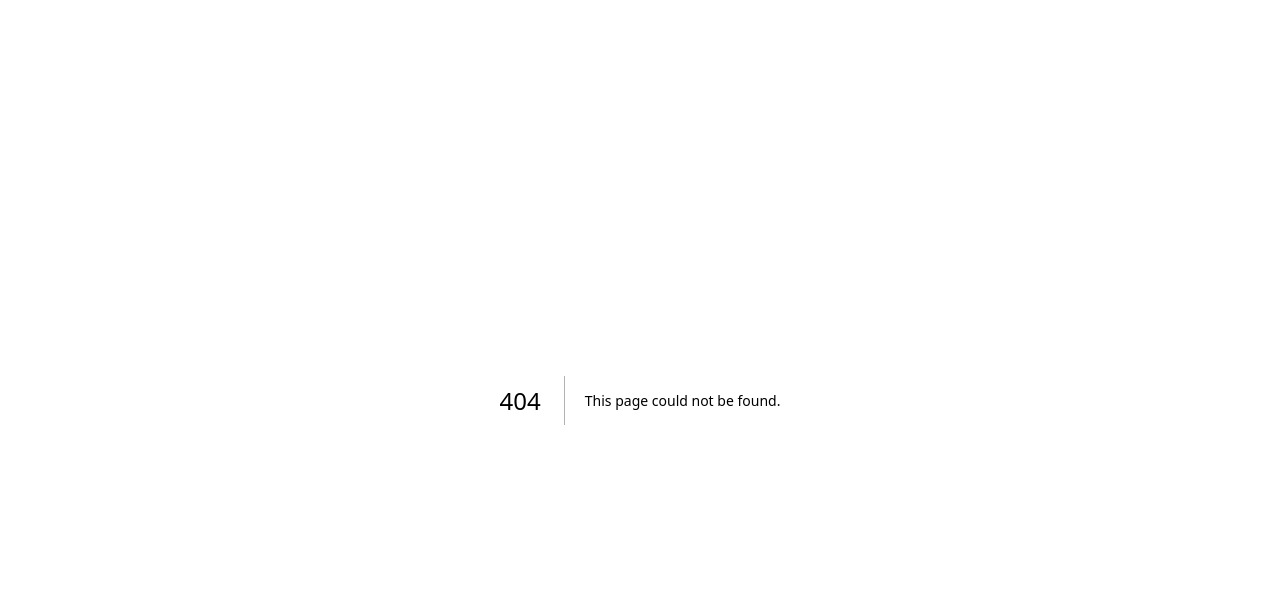
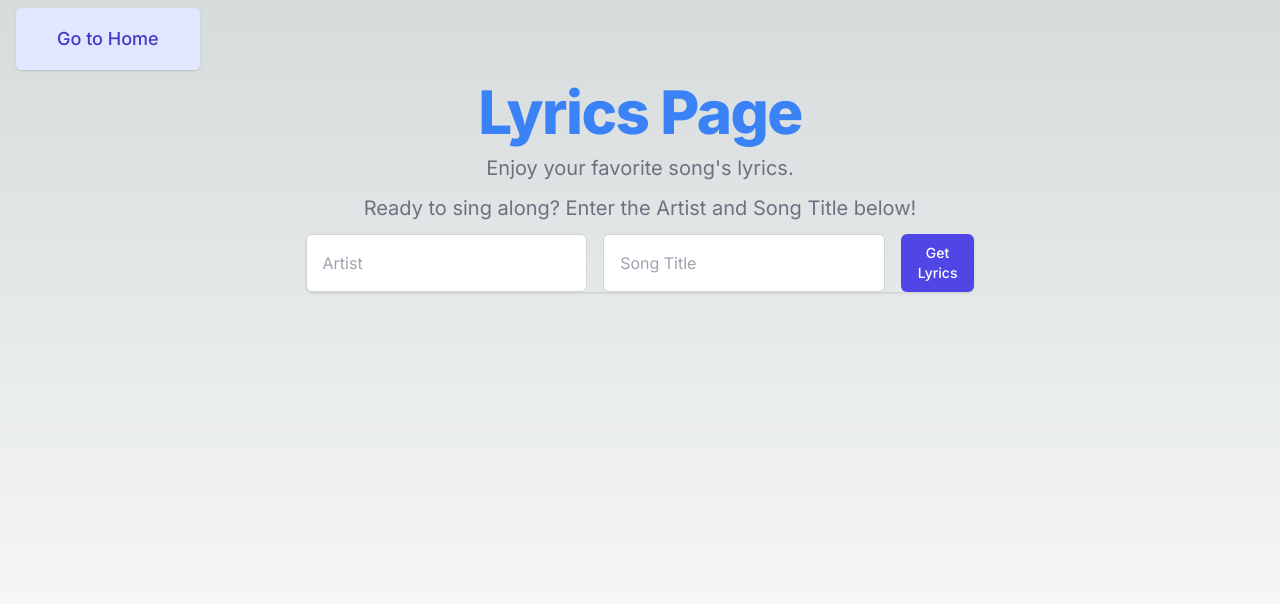
Before and after one commit to maecison/tune-finder-project, a Next.js app: page /lyrics-page in a window 1280 px wide. Before the commit this address had no page. Shown: the top 604 px of the page. Built offline with nearby package versions, Linux system fonts and the light colour scheme.

Commit message:
Lyrics page can now be accessed.

```diff
--- /dev/null
+++ b/app/_components/LyricsContainer.js
@@ -0,0 +1,39 @@
+import { useState } from 'react';
+import LyricsPage from './LyricsPage';
+import { useClient } from 'next/client';
+
+const LyricsContainer = () => {
+  useClient();
+
+  const [lyrics, setLyrics] = useState('');
+  const [artist, setArtist] = useState('');
+  const [song, setSong] = useState('');
+
+  const handleArtistChange = (event) => {
+    setArtist(event.target.value);
+  };
+
+  const handleSongChange = (event) => {
+    setSong(event.target.value);
+  };
+
+  const handleSubmit = async (event) => {
+    event.preventDefault();
+    const response = await fetch(`https://api.lyrics.ovh/v1/${artist}/${song}`);
+    const data = await response.json();
+    setLyrics(data.lyrics);
+  };
+
+  return (
+    <LyricsPage
+      lyrics={lyrics}
+      artist={artist}
+      song={song}
+      handleArtistChange={handleArtistChange}
+      handleSongChange={handleSongChange}
+      handleSubmit={handleSubmit}
+    />
+  );
+};
+
+export default LyricsContainer;
--- /dev/null
+++ b/app/_components/LyricsPage.js
@@ -0,0 +1,27 @@
+const LyricsPage = ({ lyrics, artist, song, handleArtistChange, handleSongChange, handleSubmit }) => {
+  return (
+    <div>
+      <form onSubmit={handleSubmit} className="flex space-x-4 mb-3">
+        <input
+          type="text"
+          value={artist}
+          onChange={handleArtistChange}
+          placeholder="Artist"
+          className="w-full px-4 py-2 border border-gray-300 rounded-md"
+        />
+        <input
+          type="text"
+          value={song}
+          onChange={handleSongChange}
+          placeholder="Song Title"
+          className="w-full px-4 py-2 border border-gray-300 rounded-md"
+        />
+        <button type="submit" className="px-8 py-3 border border-transparent text-base font-medium rounded-md text-white bg-indigo-600 hover:bg-indigo-700 md:py-2 md:text-sm md:px-4">Get Lyrics</button>
+      </form>
+
+      <p className="text-gray-500">{lyrics}</p>
+    </div>
+  );
+};
+
+export default LyricsPage;
--- a/app/components/LyricsPage.js
+++ /dev/null
@@ -1,40 +0,0 @@
-import { useState } from 'react';
-
-const LyricsPage = () => {
-  const [lyrics, setLyrics] = useState('');
-  const [artist, setArtist] = useState('');
-  const [song, setSong] = useState('');
-
-  const handleSubmit = async (event) => {
-    event.preventDefault();
-    const response = await fetch(`https://api.lyrics.ovh/v1/${artist}/${song}`);
-    const data = await response.json();
-    setLyrics(data.lyrics);
-  };
-
-  return (
-    <div>
-      <h1>Lyrics</h1>
-
-      <form onSubmit={handleSubmit}>
-        <input
-          type="text"
-          value={artist}
-          onChange={(e) => setArtist(e.target.value)}
-          placeholder="Artist"
-        />
-        <input
-          type="text"
-          value={song}
-          onChange={(e) => setSong(e.target.value)}
-          placeholder="Song Title"
-        />
-        <button type="submit">Get Lyrics</button>
-      </form>
-
-      <p>{lyrics}</p>
-    </div>
-  );
-};
-
-export default LyricsPage;
--- /dev/null
+++ b/app/lyrics-page/page.js
@@ -0,0 +1,36 @@
+import Link from "next/link";
+import LyricsPage from '../_components/LyricsPage.js';
+
+export default function Lyrics() {
+  return (
+    <div className="flex flex-col items-start justify-start min-h-screen py-2 px-4 w-full">
+      <div className="rounded-md shadow sm:flex mb-3">
+        <div>
+          <Link href="/">
+            <button className="w-full flex items-center justify-center px-8 py-3 border border-transparent text-base font-medium rounded-md text-indigo-700 bg-indigo-100 hover:bg-indigo-200 md:py-4 md:text-lg md:px-10">
+              Go to Home
+            </button>
+          </Link>
+        </div>
+      </div>
+
+      <div className="text-center mx-auto">
+        <h1 className="text-4xl tracking-tight font-extrabold text-blue-500 sm:text-5xl md:text-6xl">
+          Lyrics Page
+        </h1>
+
+        <p className="mt-3 max-w-md mx-auto text-base text-gray-500 sm:text-lg md:mt-3 md:text-xl md:max-w-3xl">
+          Enjoy your favorite song's lyrics.
+        </p>
+
+        <p className="mt-3 mb-3 max-w-md mx-auto text-base text-gray-500 sm:text-lg md:mt-3 md:text-xl md:max-w-3xl">
+          Ready to sing along? Enter the Artist and Song Title below!
+        </p>
+
+        <div className="rounded-md shadow mt-3">
+          <LyricsPage />
+        </div>
+      </div>
+    </div>
+  );
+}
--- a/app/lyricspage/lyrics.js
+++ /dev/null
@@ -1,38 +0,0 @@
-import Link from "next/link";
-import LyricsPage from '../../components/LyricsPage';
-
-export default function Lyrics() {
-  return (
-    <div className="flex flex-col items-center justify-center min-h-screen py-2">
-      <div className="text-center">
-        <h1 className="text-4xl tracking-tight font-extrabold text-blue-500 sm:text-5xl md:text-6xl">
-          Lyrics Page
-        </h1>
-
-        <p className="mt-3 max-w-md mx-auto text-base text-gray-500 sm:text-lg md:mt-3 md:text-xl md:max-w-3xl">
-          Enjoy your favorite song's lyrics.
-        </p>
-
-        <div className="mt-5 sm:mt-8 sm:flex sm:justify-center lg:justify-start items-center">
-          <div className="rounded-md shadow sm:flex mb-3">
-            <div>
-              <Link href="/page">
-                <button className="w-full flex items-center justify-center px-8 py-3 border border-transparent text-base font-medium rounded-md text-indigo-700 bg-indigo-100 hover:bg-indigo-200 md:py-4 md:text-lg md:px-10">
-                  Go to Home
-                </button>
-              </Link>
-            </div>
-          </div>
-
-          <p className="mt-3 mb-3 max-w-md mx-auto text-base text-gray-500 sm:text-lg md:mt-3 md:text-xl md:max-w-3xl">
-            Ready to sing along? Enter the Artist and Song Title below!
-          </p>
-
-          <div className="rounded-md shadow mt-3">
-            <LyricsPage />
-          </div>
-        </div>
-      </div>
-    </div>
-  );
-}
--- a/app/page.js
+++ b/app/page.js
@@ -20,7 +20,7 @@ export default function Home() {
         <div className="mt-5 sm:mt-8 sm:flex sm:flex-col sm:justify-center lg:justify-start items-center">
           <div className="rounded-md shadow sm:flex mb-3">
             <div className="sm:mr-3">
-              <Link href="/song-details">
+              <Link href="/song-details-page">
                 <button className="w-full flex items-center justify-center px-8 py-3 border border-transparent text-base font-medium rounded-md text-indigo-700 bg-indigo-100 hover:bg-indigo-200 md:py-4 md:text-lg md:px-10">
                   Find Song Details
                 </button>
@@ -28,7 +28,7 @@ export default function Home() {
             </div>
 
             <div>
-              <Link href="/lyricspage">
+              <Link href="/lyrics-page">
                 <button className="w-full flex items-center justify-center px-8 py-3 border border-transparent text-base font-medium rounded-md text-indigo-700 bg-indigo-100 hover:bg-indigo-200 md:py-4 md:text-lg md:px-10">
                   Get Song Lyrics
                 </button>
```
Also changed, not shown: app/song-details-page/page.js (added).
